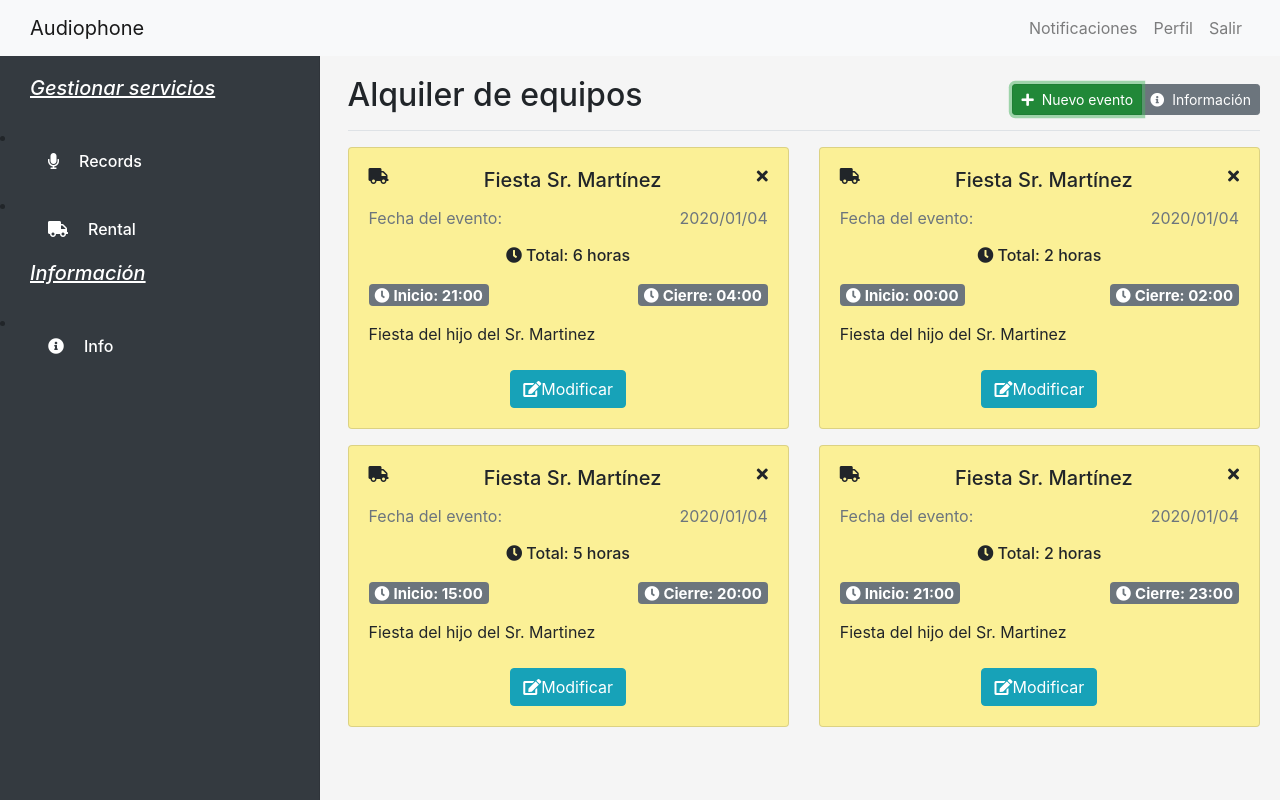
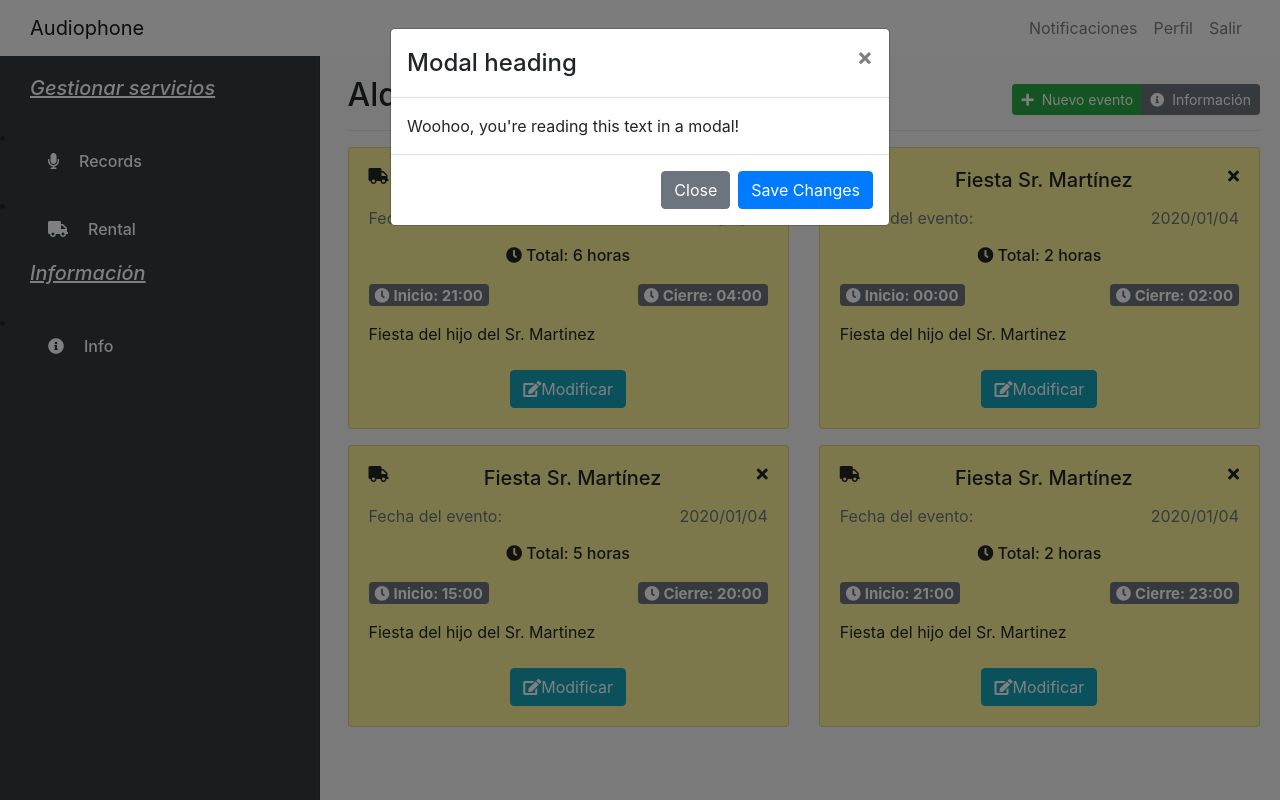
Before and after one commit to eaudiophone/audiophone-core, a React (Create React App) app: page /home/rental in a window 1280 px wide. Both pictures are taken after a click on the button "Nuevo evento". Built offline with nearby package versions, Linux system fonts and the light colour scheme.

Commit message:
modal actualizado

```diff
--- a/src/components/modal/Modal.jsx
+++ b/src/components/modal/Modal.jsx
@@ -1,42 +1,32 @@
-import React, { useState } from 'react';
-import {
-	Modal,
-	ModalTitle,
-	ModalHeader,
-	ModalBody,
-	ModalFooter,
-	Button
-} from 'react-bootstrap';
+import React from 'react';
+import { Modal, Button } from 'react-bootstrap';
 
 const ModalComponent = ( props ) => {
 
-	// react hooks
-	const [ show, setShow ] = useState( false );
-	const handleShow = () => setShow( true );
-	const handleClose = () => setShow( false );
+	const handleClose = () => props.callback();
 
 	return (
 
-		<div>
-			<Button variant="primary" onClick={ handleShow }>
-        		Launch demo modal
-      		</Button>
+    <Modal show={ props.showModal } onHide={ handleClose }>
 
-      		<Modal show={ show } onHide={ handleClose }>
       <Modal.Header closeButton>
         <Modal.Title>Modal heading</Modal.Title>
       </Modal.Header>
+
       <Modal.Body>Woohoo, you're reading this text in a modal!</Modal.Body>
+
       <Modal.Footer>
+
         <Button variant="secondary" onClick={ handleClose }>
           Close
         </Button>
         <Button variant="primary" onClick={ handleClose }>
           Save Changes
         </Button>
+
       </Modal.Footer>
+
     </Modal>
-		</div>
 	);
 };
 
--- a/src/pages/record/Record.jsx
+++ b/src/pages/record/Record.jsx
@@ -2,6 +2,8 @@ import React, { Component } from 'react';
 import { recordMeetings } from './RecordHardcode';
 
 import CardComponent from './../../components/card/Card';
+import ModalComponent from './../../components/modal/Modal';
+
 import { ButtonToolbar, ButtonGroup, Button, Row } from 'react-bootstrap';
 
 class Record extends Component {
@@ -12,7 +14,21 @@ class Record extends Component {
 
 		this.state = {
 			meeting: recordMeetings,
+			showModal: false
 		};
+
+		this.handleModal = this.handleModal.bind( this );
+	}
+
+	handleModal() {
+
+		if ( this.state.showModal ) {
+			this.setState({ showModal: false });
+
+		} else {
+			this.setState({ showModal: true });
+
+		}
 	}
 
 	getHeader() {
@@ -27,7 +43,11 @@ class Record extends Component {
 				<ButtonToolbar className="mb-2 mb-md-0">
 					<ButtonGroup>
 
-						<Button variant="success" size="sm">
+						<Button
+							variant="success"
+							size="sm"
+							onClick={ this.handleModal }
+						>
 							<i className="mr-2 fas fa-plus"></i>
 							Nuevo evento
 						</Button>
@@ -48,8 +68,13 @@ class Record extends Component {
 		return (
 
     		<Row>
-    			{ this.state.meeting.map( ( element ) => (
-    				<CardComponent meeting={ element } color="#c7e5ec" key={ element.id } /> ))
+    			{ 	this.state.meeting.map( ( element ) => (
+    					<CardComponent
+    						meeting={ element }
+    						color="#c7e5ec"
+    						key={ element.id }
+    					/>
+    				))
     			}
     		</Row>
 		);
@@ -60,6 +85,11 @@ class Record extends Component {
 		return (
 
 			<div>
+				<ModalComponent
+					showModal={ this.state.showModal }
+					callback={ this.handleModal }
+					target="record"
+				/>
 				{ this.getHeader() }
 				{ this.getMeetingRecords() }
 			</div>
--- a/src/pages/rental/Rental.jsx
+++ b/src/pages/rental/Rental.jsx
@@ -14,7 +14,21 @@ class Rental extends Component {
 
 		this.state = {
 			meetings: rentalMeetings,
+			showModal: false
 		};
+
+		this.handleModal = this.handleModal.bind( this );
+	}
+
+	handleModal() {
+
+		if ( this.state.showModal ) {
+			this.setState({ showModal: false });
+
+		} else {
+			this.setState({ showModal: true });
+
+		}
 	}
 
 	setHeader() {
@@ -29,7 +43,11 @@ class Rental extends Component {
 				<ButtonToolbar className="mb-2 mb-md-0">
 
 					<ButtonGroup className="btn-group">
-						<Button variant="success" size="sm">
+						<Button
+							variant="success"
+							size="sm"
+							onClick={ this.handleModal }
+						>
 							<i className="mr-2 fas fa-plus"></i>
 							Nuevo evento
 						</Button>
@@ -48,9 +66,14 @@ class Rental extends Component {
 
 		return (
 			<Row>
-				{ this.state.meetings.map( ( element ) => (
-					<CardComponent meeting={ element } color="#fbf096" key={ element.id } />
-					)) }
+				{ 	this.state.meetings.map( ( element ) => (
+						<CardComponent
+							meeting={ element }
+							color="#fbf096"
+							key={ element.id }
+						/>
+					))
+				}
 			</Row>
 		);
 	}
@@ -59,6 +82,11 @@ class Rental extends Component {
 
 		return (
 			<div>
+				<ModalComponent
+					showModal={ this.state.showModal }
+					callback={ this.handleModal }
+					target="rental"
+				/>
 				{ this.setHeader() }
 				{ this.setMeetingRental() }
 			</div>
```
Lines whose indentation alone changed are shown as unchanged.
